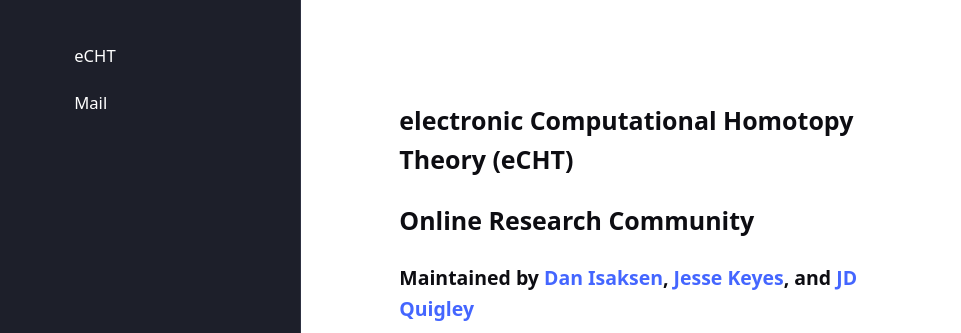
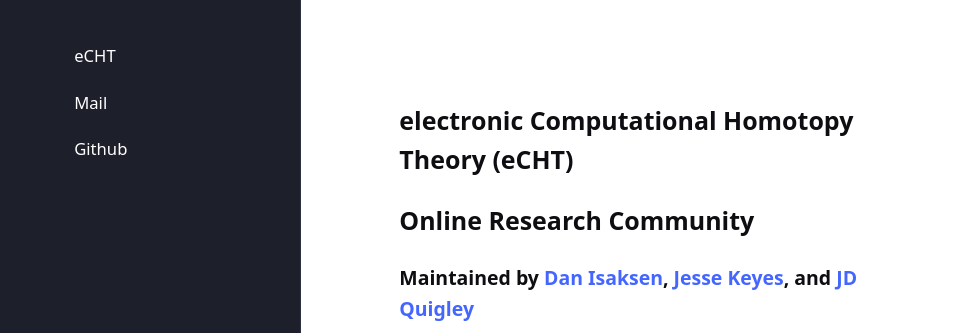
Before and after one commit to jordan-sawdy/jordan-sawdy.github.io, a Jekyll site: the page built from index.md, in a window 1280 px wide. Shown: the top 333 px of the page, without its empty margins (0-961 px from the left). Built offline with Jekyll 4.4.1, drawn with Linux system fonts in a browser that asks for light colours; our own code applies the rules of GitHub Pages for plain Markdown files.

Commit message:
Update _config.yml

```diff
--- a/_config.yml
+++ b/_config.yml
@@ -23,7 +23,7 @@ navigation:                     # accepts {file, title, url, icon, sidebaricon}
 
 external:                       # accepts {file, title, url, icon, sidebaricon}
   - {title: Mail, icon: envelope, url: "mailto:jordan.sawdy@gmail.com"}
-  #- {title: Github, icon: github, url: "https://github.com/eCHTorc"}
+  - {title: Github, icon: github, url: "https://github.com/eCHTorc"}
 
 plugins:
  - jekyll-feed
```
